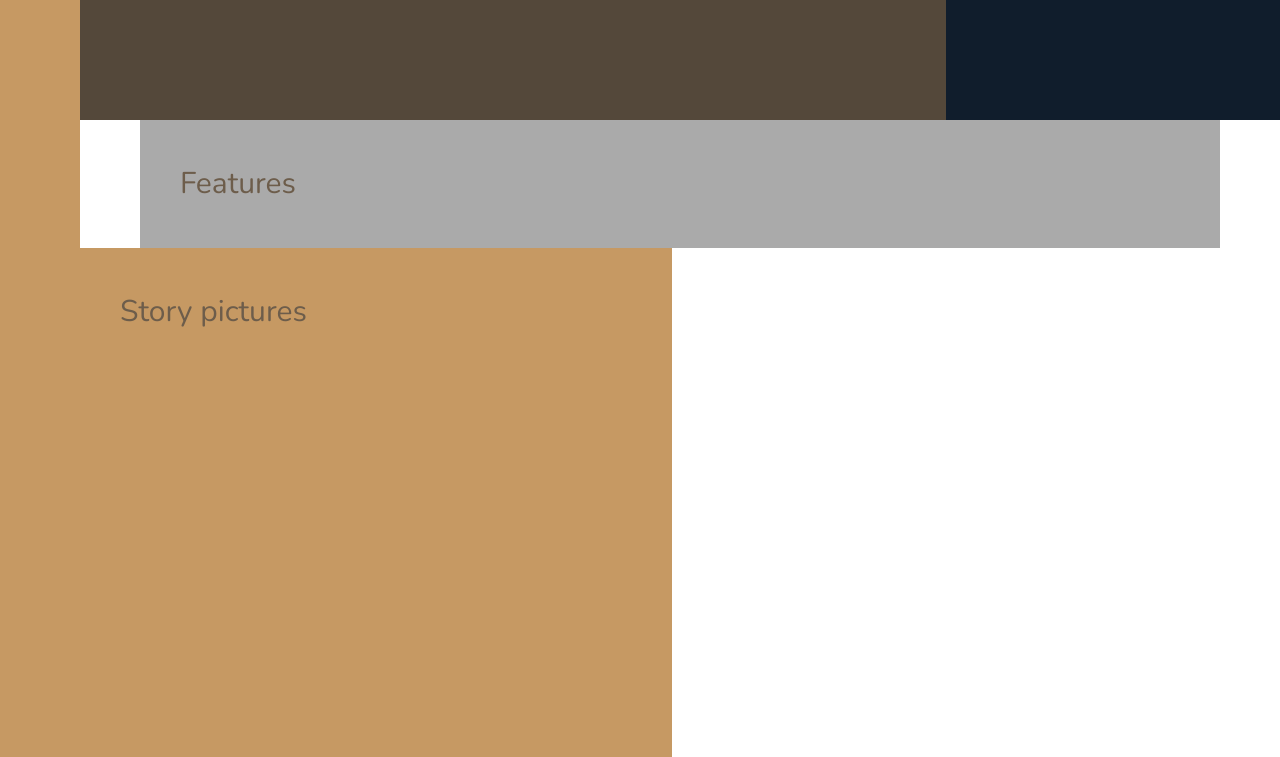
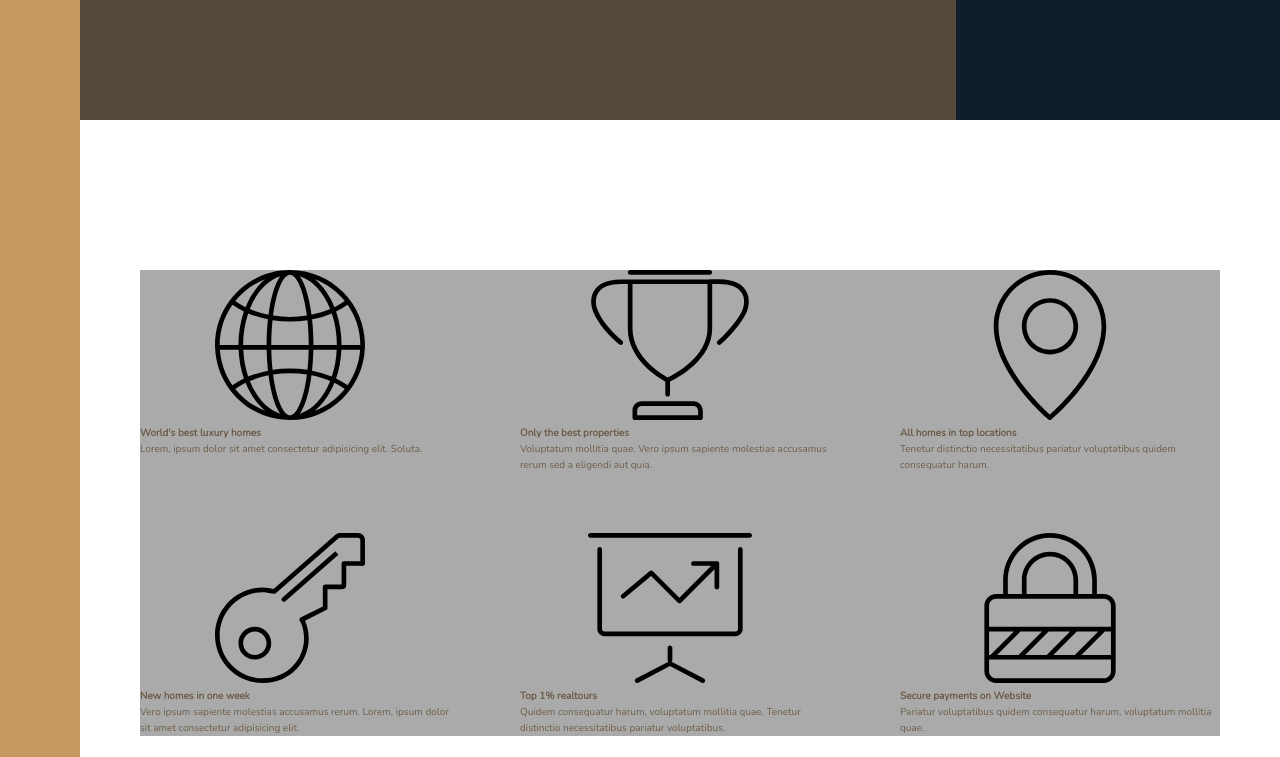
Before and after one commit to UnknownMonk/Css-grid-website, a website: page index.html in a window 1280 px wide. Shown: the part 520-1277 px from the top of the page. Drawn offline with nearby package versions, Linux system fonts and the light colour scheme.

Commit message:
grid added to features sectiona and html content

```diff
--- a/index.html
+++ b/index.html
@@ -1,5 +1,6 @@
 <!DOCTYPE html>
 <html lang="en">
+
 <head>
     <meta charset="UTF-8">
     <meta name="viewport" content="width=device-width, initial-scale=1.0">
@@ -11,6 +12,7 @@
 
     <title>nexter &mdash; your home, your freedom</title>
 </head>
+
 <body class="container">
     <div class="sidebar">
         Sidebar
@@ -22,7 +24,49 @@
         Top 3 realtors
     </div>
     <section class="features">
-            Features
+        <div class="feature">
+            <svg class="feature_icon">
+                <use xlink:href="img/sprite.svg#icon-global"></use>
+            </svg>
+            <h4 class="heading-4">World's best luxury homes</h4>
+            <p class="feature-text">Lorem, ipsum dolor sit amet consectetur adipisicing elit. Soluta.</p>
+        </div>
+        <div class="feature">
+            <svg class="feature_icon">
+                <use xlink:href="img/sprite.svg#icon-trophy"></use>
+            </svg>
+            <h4 class="heading-4">Only the best properties</h4>
+            <p class="feature-text">Voluptatum mollitia quae. Vero ipsum sapiente molestias accusamus rerum sed a eligendi aut quia.</p>
+        </div>
+        <div class="feature">
+            <svg class="feature_icon">
+                <use xlink:href="img/sprite.svg#icon-map-pin"></use>
+            </svg>
+            <h4 class="heading-4">All homes in top locations</h4>
+            <p class="feature-text">Tenetur distinctio necessitatibus pariatur voluptatibus quidem consequatur harum.</p>
+        </div>
+        <div class="feature">
+            <svg class="feature_icon">
+                <use xlink:href="img/sprite.svg#icon-key"></use>
+            </svg>
+            <h4 class="heading-4">New homes in one week</h4>
+            <p class="feature-text">Vero ipsum sapiente molestias accusamus rerum. Lorem, ipsum dolor sit amet consectetur adipisicing elit.</p>
+        </div>
+        <div class="feature">
+            <svg class="feature_icon">
+                <use xlink:href="img/sprite.svg#icon-presentation"></use>
+            </svg>
+            <h4 class="heading-4">Top 1% realtours</h4>
+            <p class="feature-text">Quidem consequatur harum, voluptatum mollitia quae. Tenetur distinctio necessitatibus pariatur voluptatibus.</p>
+        </div>
+        <div class="feature">
+            <svg class="feature_icon">
+                <use xlink:href="img/sprite.svg#icon-lock"></use>
+            </svg>
+            <h4 class="heading-4">Secure payments on Website</h4>
+            <p class="feature-text">Pariatur voluptatibus quidem consequatur harum, voluptatum mollitia quae.
+</p>
+        </div>
     </section>
     <div class="story__pictures">
         Story pictures
@@ -44,4 +88,5 @@
 
 
 </body>
+
 </html>
--- a/sass/_base.scss
+++ b/sass/_base.scss
@@ -40,8 +40,5 @@ body {
   grid-template-rows: 80vh min-content 40vw repeat(3, min-content);
   grid-template-columns: [sidebar-start] 8rem [sidebar-end full-start] minmax(6rem, 1fr) [center-start] repeat(8, [col-start] minmax(min-content, 14rem) [col-end]) [center-end] minmax(6rem, 1fr) [full-end];
 
-  & > * {
-    padding: 40px;
-    font-size: 3rem;
-  }
+
 }
--- a/sass/_features.scss
+++ b/sass/_features.scss
@@ -1,4 +1,11 @@
 .features {
   background-color: $color-grey-light-2;
   grid-column: center-start / center-end;
+
+  margin: 15rem 0;
+
+  display: grid;
+
+  grid-template-columns: repeat(3, 1fr);
+  grid-gap: 6rem;
 }
```
Also changed, not shown: css/style.css. Lines whose indentation alone changed are shown as unchanged.
